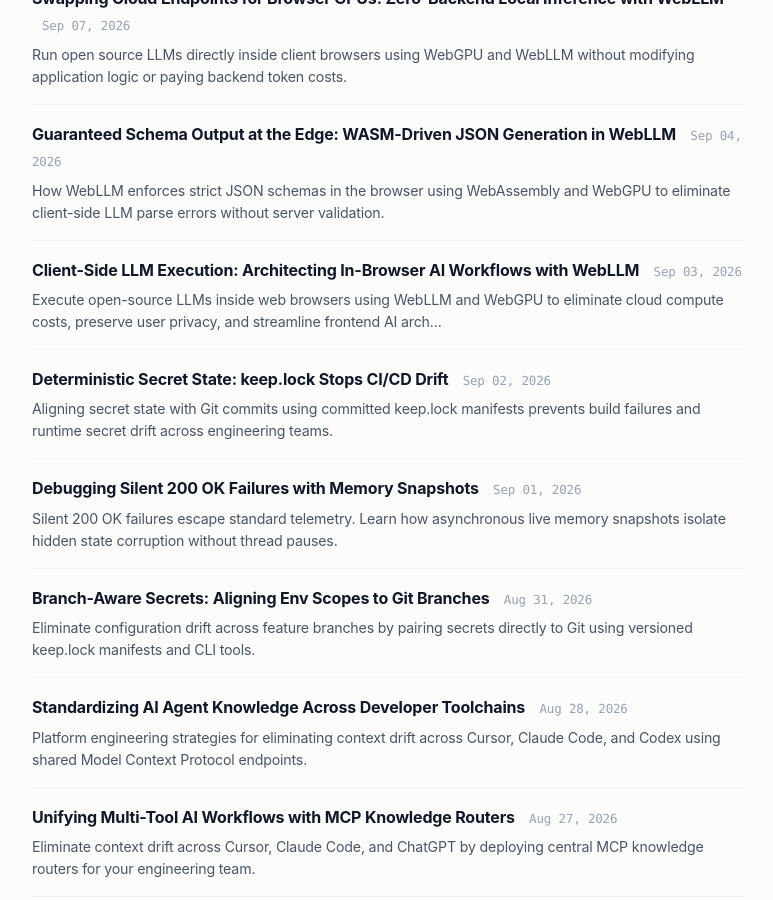
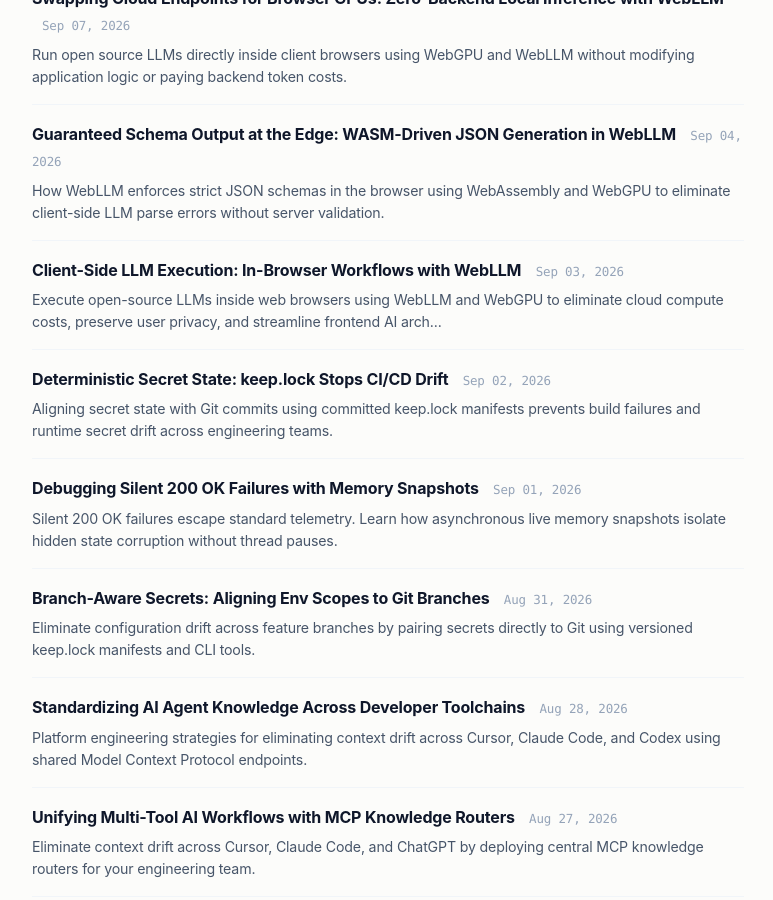
Before and after one commit to rammehta1899/rammehta1899.github.io, a Jekyll site: the page built from blog.md, in a window 1280 px wide and 900 px high, scrolled down 2977 px. Shown: the whole window, without its empty margins (252-1025 px from the left). Built offline with Jekyll 4.4.1, drawn with Linux system fonts in a browser that asks for light colours.

Commit message:
Labels system, rarest-first related posts, dark mode, nav tracking, favicon, dedup + short titles

```diff
--- a/_posts/2026-09-03-client-side-llm-execution-architecting-in-browser-ai-workflows-with-webllm.md
+++ b/_posts/2026-09-03-client-side-llm-execution-architecting-in-browser-ai-workflows-with-webllm.md
@@ -1,8 +1,9 @@
 ---
-title: "Client-Side LLM Execution: Architecting In-Browser AI Workflows with WebLLM"
+title: 'Client-Side LLM Execution: In-Browser Workflows with WebLLM'
 description: Execute open-source LLMs inside web browsers using WebLLM and WebGPU to eliminate cloud compute costs, preserve user privacy, and streamline frontend AI architecture.
 categories: ["Engineering", "AI/ML"]
 tags: ["webllm", "webgpu", "webassembly", "llm", "architecture"]
+labels: [client-side-llm]
 ---
 
 Running foundation models inside production web applications historically meant provisioning expensive cloud GPU instances, managing complex auto-scaling policies, and absorbing unpredictable monthly API bills. That baseline changes significantly with browser-native acceleration. By using the [WebLLM inference engine](https://github.com/mlc-ai/web-llm), platform and product teams can execute open-source large language models directly on client hardware through WebGPU. No middleman backend server processes user prompts. No cloud infrastructure provider bills you per generated token. User data stays entirely inside the browser session, satisfying strict privacy requirements without custom server proxies or complex compliance firewalls.
```
